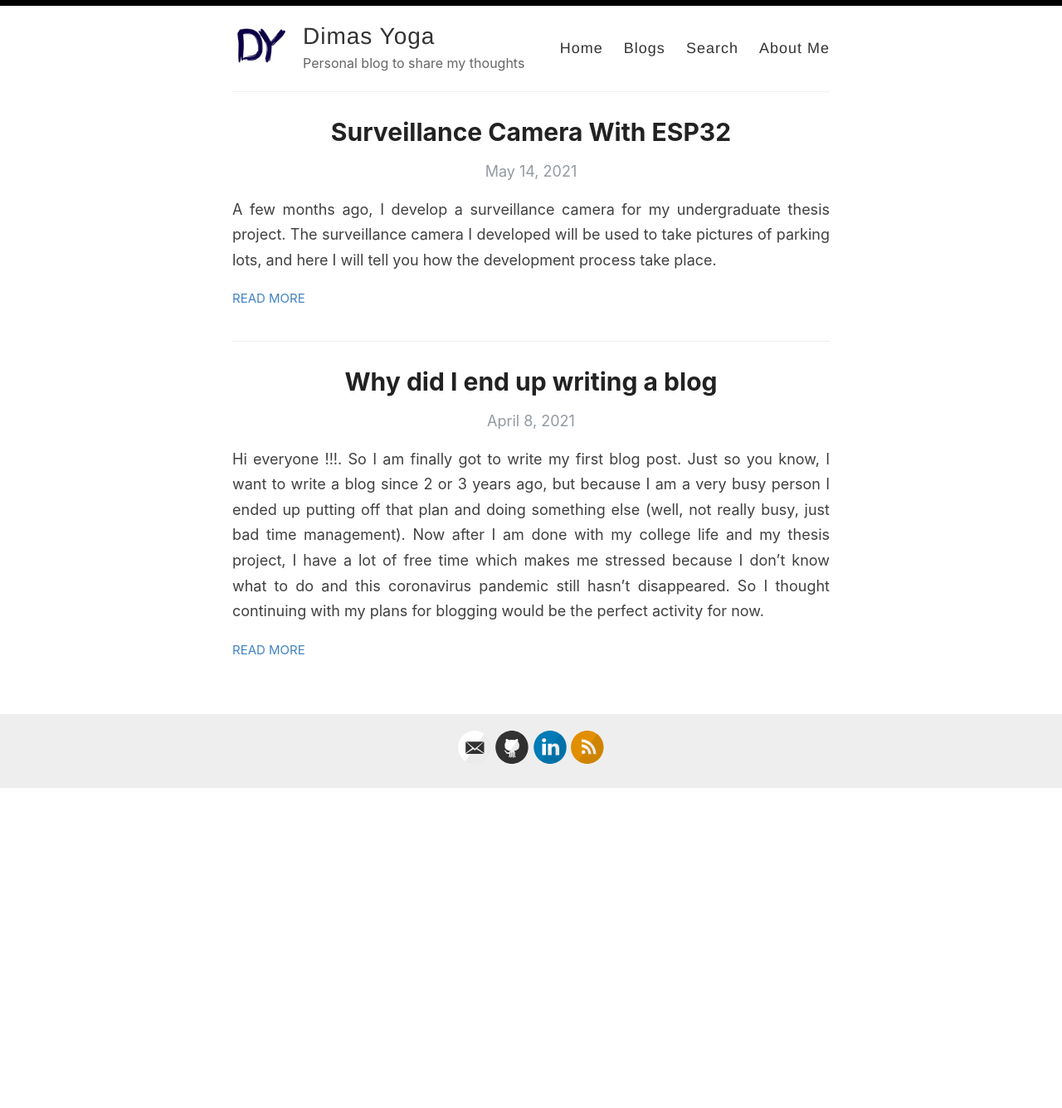
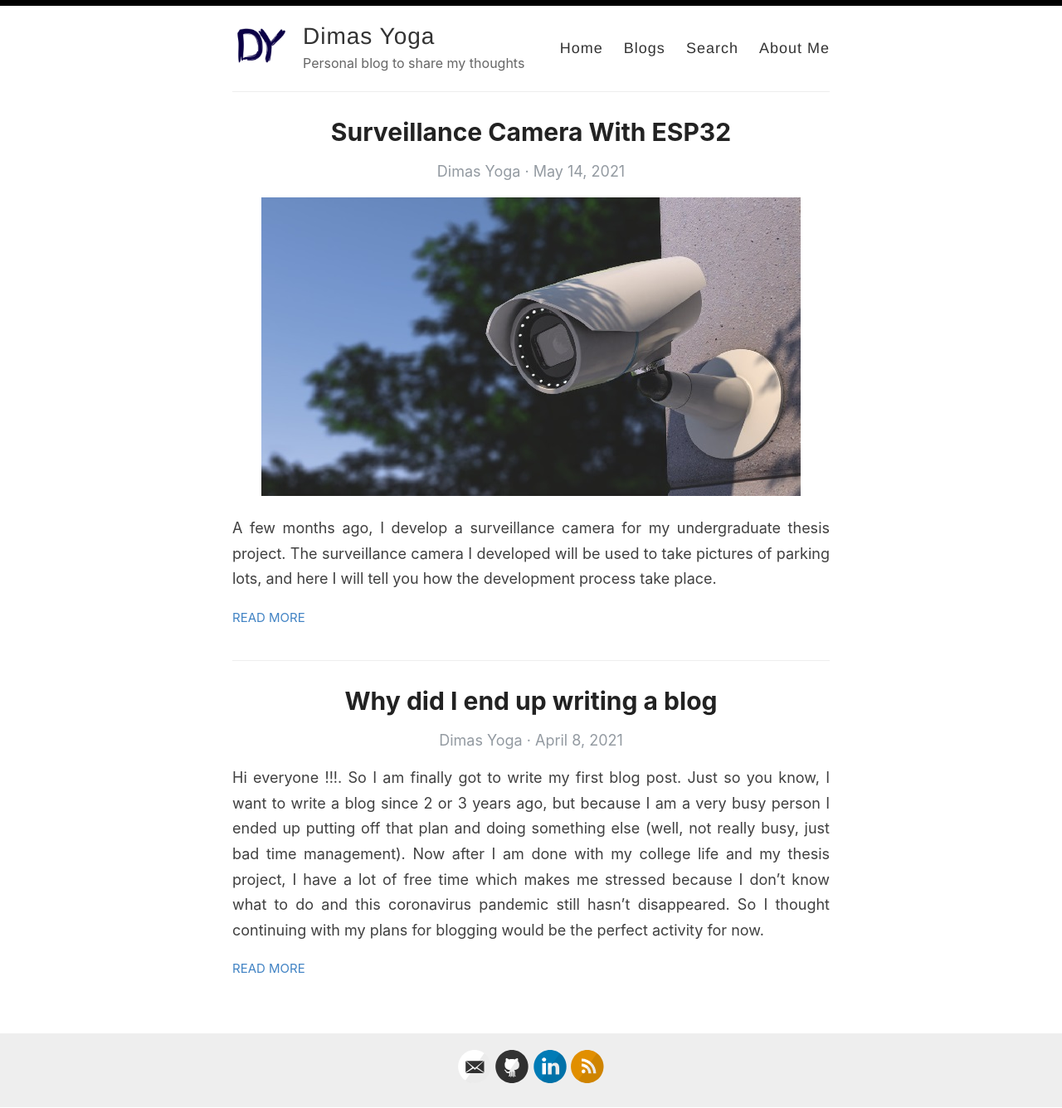
Before and after one commit to Dimasyoga/Dimasyoga.github.io, a Jekyll site: the page built from blogs/index.html, in a window 1280 px wide. Shown: the whole page at 83% size. Built offline with Jekyll 4.4.1, drawn with Linux system fonts in a browser that asks for light colours; the list of posts is cut into pages by our own code; before the commit the page ends 951 px from its top, so only the background shows below that.

Commit message:
[ADD POST COVER IMAGE] add image in post header and list post info

```diff
--- a/_layouts/post.html
+++ b/_layouts/post.html
@@ -23,6 +23,12 @@ layout: default
     </div>
   </div>
 
+  {% if page.image %}
+    <div class="centered">
+      <img src={{ page.image }} alt="image"/>
+    </div>
+  {% endif %}
+
   <div class="entry">
     {{ content }}
   </div>
--- a/blogs/index.html
+++ b/blogs/index.html
@@ -9,9 +9,16 @@ layout: default
         <h1>{{ post.title }}</h1>
 
         <div>
-          <p class="post_date">{{ post.date | date: "%B %e, %Y" }}</p>
+          <p class="post_date">{{post.author}}  ·  {{ post.date | date: "%B %e, %Y" }}</p>
         </div>
       </a>
+
+      {% if post.image %}
+        <div class="centered">
+          <img src={{ post.image }} alt="image"/>
+        </div>
+      {% endif %}
+
       <div class="entry">
         {{ post.excerpt }}
       </div>
```
Also changed, not shown: _posts/2021-4-8-first-post.md (+1 -1 lines), _posts/2021-5-14-esp32-surveilance-camera.md (+6 -5 lines), images/esp32cam/Casing-implementation.jpg (added), images/esp32cam/Casing-implementation.png (deleted), images/esp32cam/Final-1.jpg (added), images/esp32cam/Final-1.png (deleted), images/esp32cam/Final-2.jpg (added), images/esp32cam/Final-2.png (deleted), images/esp32cam/cover-image.jpg (added), images/esp32cam/implementation.jpg (added), images/esp32cam/implementation.png (deleted).
